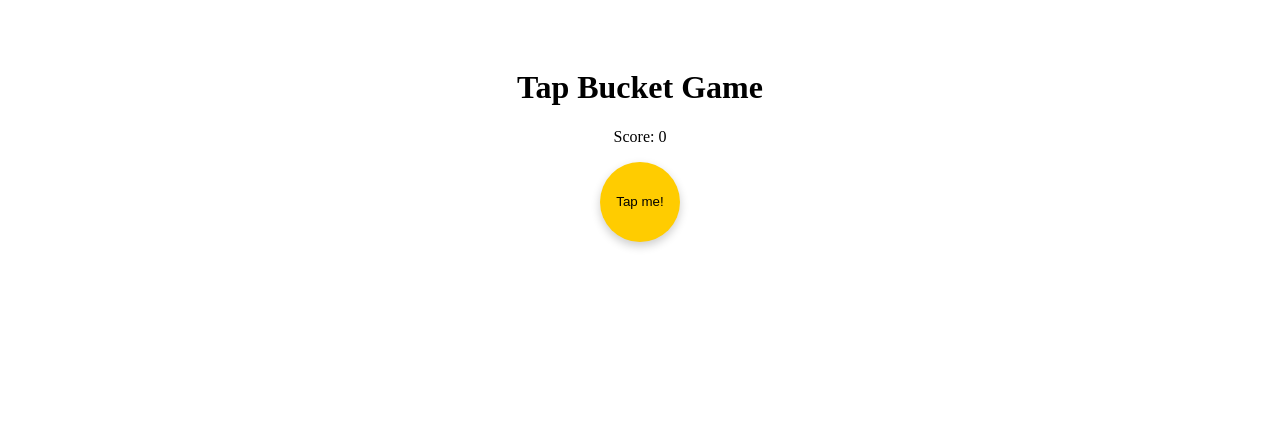
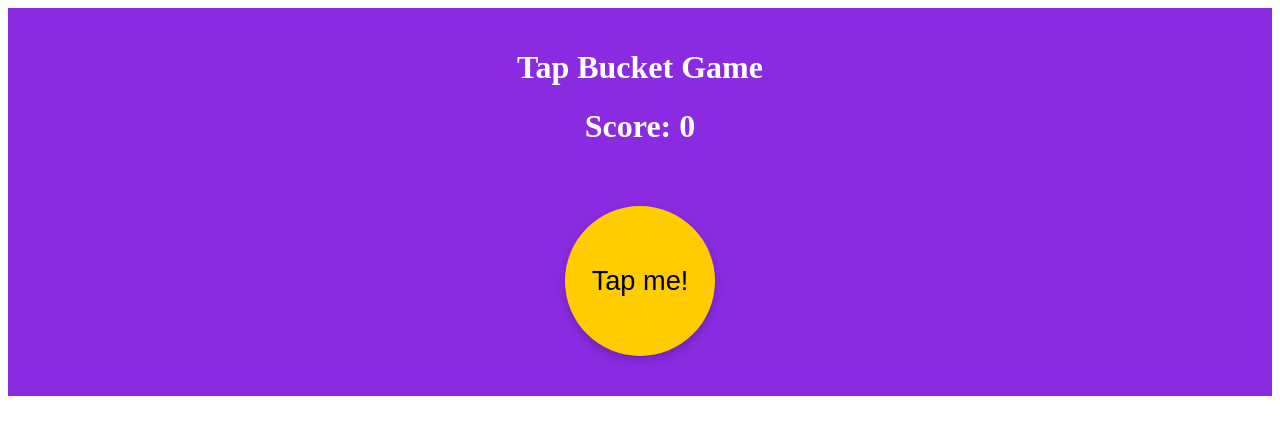
Before and after one commit to vladsimak11/tap-bot-front, a React (Create React App) app: page / in a window 1280 px wide. Shown: the top 434 px of the page. Built offline with nearby package versions, Linux system fonts and the light colour scheme.

Commit message:
change css

```diff
--- a/src/App.jsx
+++ b/src/components/App.jsx
@@ -1,6 +1,6 @@
 import React, { useState } from 'react';
 
-import { AppBlock, ButtonTap } from './App.styled';
+import { AppBlock, ButtonTap, AppHeader, AppScore } from './App.styled';
 
 export const App = () => {
   const [score, setScore] = useState(0);
@@ -12,10 +12,10 @@ export const App = () => {
   return (
     <AppBlock>
       <header>
-        <h1>Tap Bucket Game</h1>
-        <p>Score: {score}</p>
+        <AppHeader>Tap Bucket Game</AppHeader>
+        <AppScore>Score: {score}</AppScore>
         <ButtonTap onClick={handleClick}>Tap me!</ButtonTap>
       </header>
     </AppBlock>
   );
-}
+};
--- a/src/App.styled.js
+++ b/src/components/App.styled.js
@@ -2,18 +2,34 @@ import styled from 'styled-components';
 
 export const AppBlock = styled.div`
   text-align: center;
-  padding-top: 40px;
+  background-color: blueviolet;
+  display: flex;
+  justify-content: center;
+  align-items: center;
+  padding-top: 20px;
+  padding-bottom: 40px;
+`;
+
+export const AppHeader = styled.h1`
+  color: white;
+`;
+
+export const AppScore = styled.h1`
+  color: white;
 `;
 
 export const ButtonTap = styled.button`
-  width: 80px;
-  height: 80px;
+  width: 150px;
+  height: 150px;
+  margin-top: 40px;
+  font-size: 1.7rem;
   background-color: #ffcc00;
   border-radius: 50%;
   border: none;
   cursor: pointer;
   box-shadow: 0px 4px 10px rgba(0, 0, 0, 0.2);
   transition: transform 0.2s ease-in-out;
+  outline: none;
 
   &:hover {
     transform: scale(1.1);
@@ -23,4 +39,8 @@ export const ButtonTap = styled.button`
     transform: scale(0.95);
     box-shadow: 0px 2px 8px rgba(0, 0, 0, 0.2);
   }
+
+  &:focus {
+    outline: none;
+  }
 `;
--- a/src/index.js
+++ b/src/index.js
@@ -1,6 +1,6 @@
 import React from 'react';
 import ReactDOM from 'react-dom/client';
-import { App } from './App';
+import { App } from './components/App';
 
 ReactDOM.createRoot(document.getElementById('root')).render(
   <React.StrictMode>
```
Also changed, not shown: src/index.css (added), 1 other file (tests, documents, lock files or other folders).
